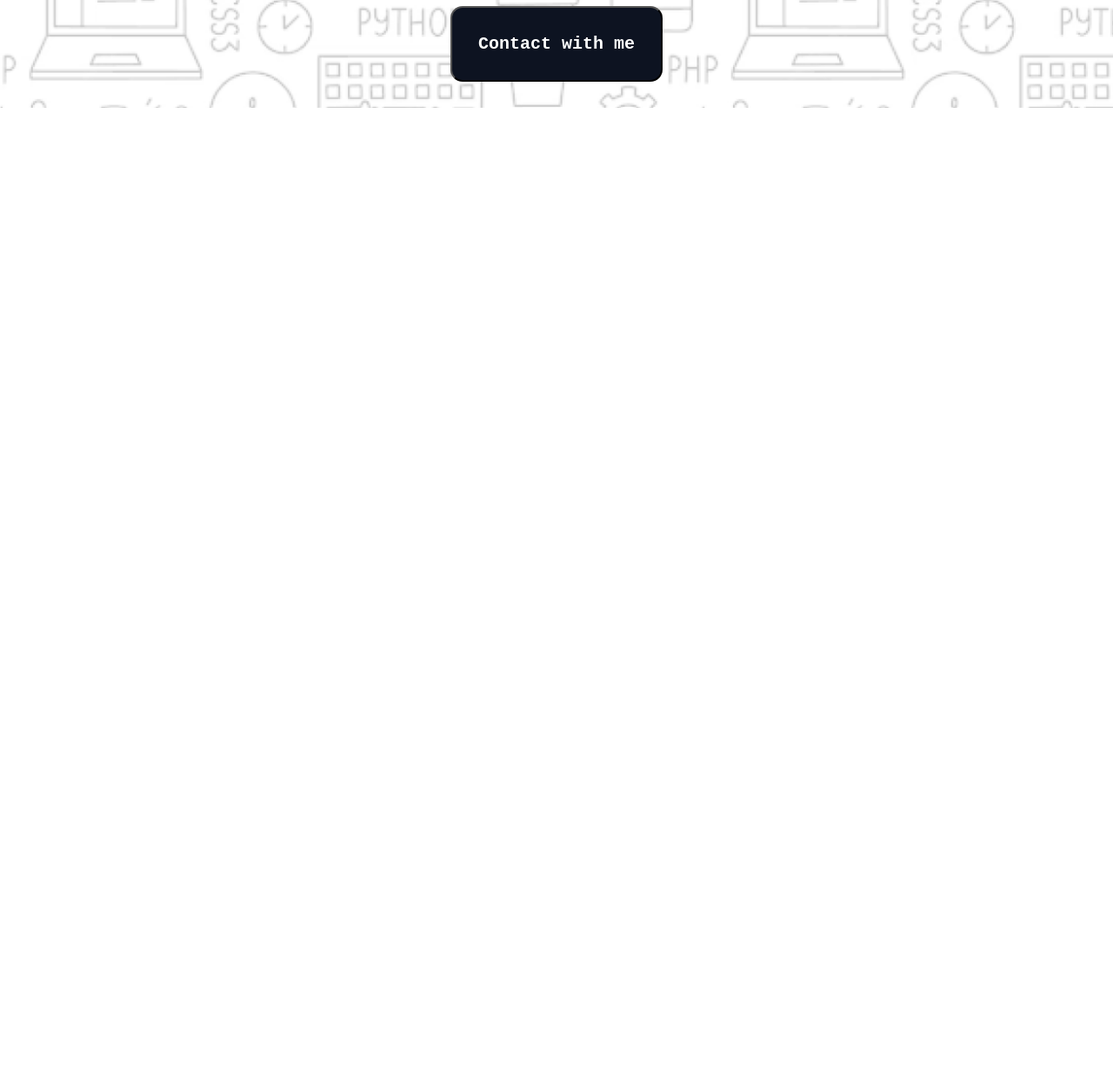
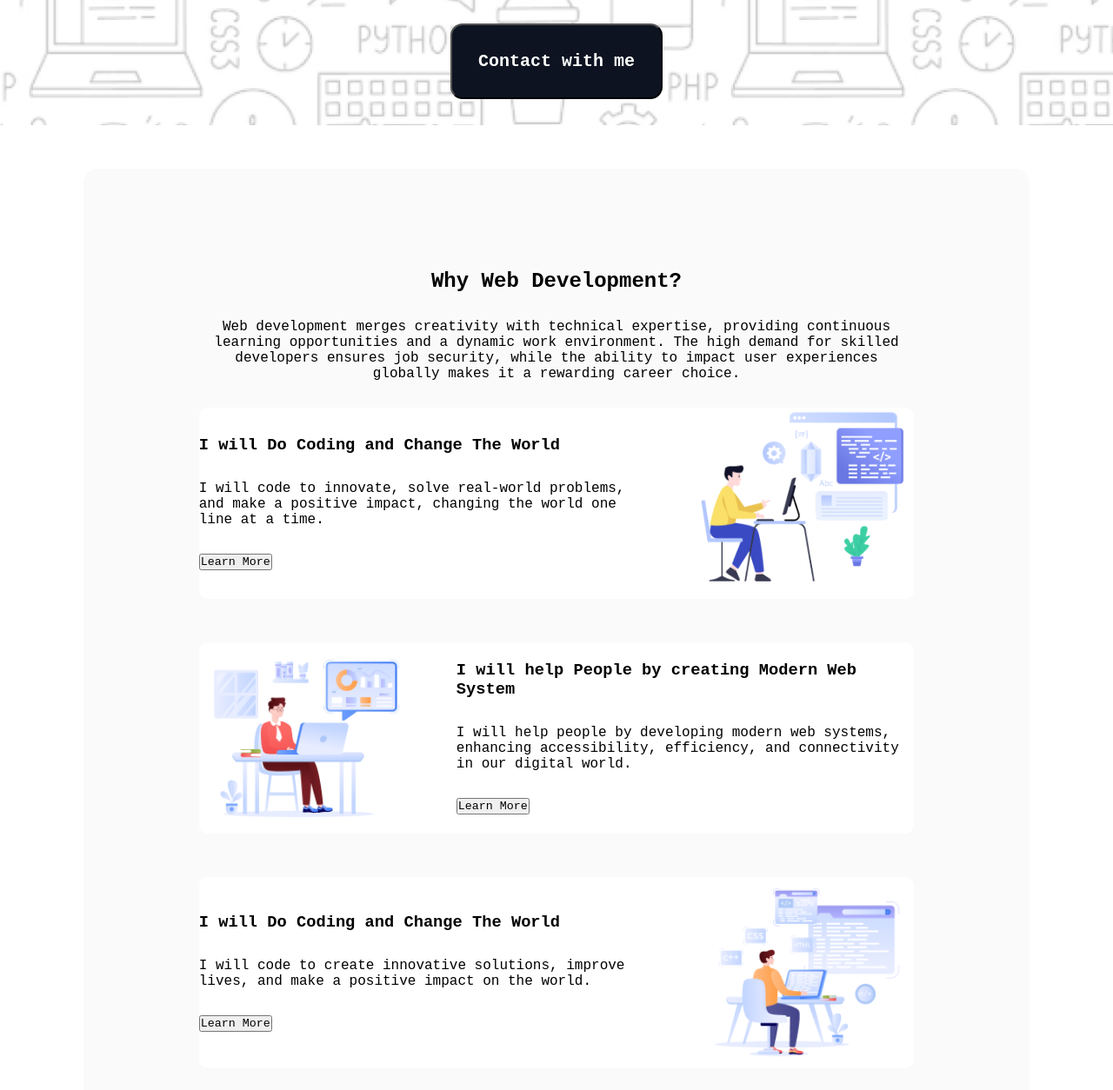
Before and after one commit to farukalways/one_assignment, a plain HTML site: page index.html in a window 1280 px wide. Shown: the part 738-1992 px from the top of the page at 87% size. Before the commit the page ends 862 px from the top, so only its background shows below. Drawn offline with Linux system fonts and the light colour scheme; a web font is replaced by a local one.

Commit message:
add second section

```diff
--- a/index.html
+++ b/index.html
@@ -20,7 +20,6 @@
          </div>
       </nav>
    </header>
-
    <main>
          <!--====== start frist section area =======-->
        <section id="Frist_section">
@@ -28,7 +27,42 @@
             <img src="img/Group.png" alt="" class="frist_section_img">
             <h1 class="frist_section_heading">"In the near future, I hope to become a Developer."</h1>
             <p class="frist_section_discribstion">I aspire to become a Developer soon. I am excited about the opportunity to create innovative software solutions, solve complex problems, and continuously learn new technologies. My goal is to contribute to impactful projects and enhance my skills in coding and software development.</p>
-            <button>Contact with me</button>
+            <button class="Frist_section_btn">Contact with me</button>
+          </div>
+       </section>
+       <!--======- start second section -======-->
+       <section id="second_section">
+          <div class="second_container">
+            <h2 class=" margin_buttom">Why Web Development?</h2>
+            <p class="margin_buttom">Web development merges creativity with technical expertise, providing continuous learning opportunities and a dynamic work environment. The high demand for skilled developers ensures job security, while the ability to impact user experiences globally makes it a rewarding career choice.</p>
+             <div class="second_child_main_container">
+               <div class="second_child_container">
+                    <div class="second_child_discribtion ">
+                     <h3 class="margin_buttom">I will Do Coding and Change The World</h3>
+                     <p class="margin_buttom">I will code to innovate, solve real-world problems, and make a positive impact, changing the world one line at a time.</p>
+                     <button class="">Learn More</button>
+                     </div>
+                     <img  src="img/Layer_1.png" alt="" class="second_child_img">
+               </div>
+
+             <div class="second_child_container ">
+               <img src="img/Group 3.png" alt="" class="second_child_img">
+                <div class="second_child_discribtion">
+                  <h3 class="margin_buttom">I will help People by creating Modern Web System</h3>
+                  <p class="margin_buttom">I will help people by developing modern web systems, enhancing accessibility, efficiency, and connectivity in our digital world.</p>
+                  <button class="">Learn More</button>
+                  </div>
+
+             </div>
+
+             <div class="second_child_container ">
+               <div class="second_child_discribtion">
+                  <h3 class="margin_buttom">I will Do Coding and Change The World</h3>
+                  <p class="margin_buttom">I will code to create innovative solutions, improve lives, and make a positive impact on the world.</p>
+                  <button class="">Learn More</button>
+                  </div>
+                  <img src="img/Group 4.png" alt="" class="second_child_img">
+             </div>
           </div>
        </section>
    </main>
--- a/style.css
+++ b/style.css
@@ -9,6 +9,9 @@
     color: rgb(13, 19, 33);
     text-decoration: none;
     padding: 20px 28px;
+  }
+  .margin_buttom{
+    margin-bottom: 30px;
   }
   /*===- navber -=== */
 .nav_container{
@@ -41,19 +44,49 @@
   background-position: center;
   background-repeat: no-repeat;
   text-align: center;
+  margin: 50px 0;
 }
 .frist_section_area {
   width: 70%;
   margin: 0 auto;
 }
-.frist_section_area img, h1, p, button {
+.frist_section_area .frist_section_img, .frist_section_heading, .frist_section_discribstion, .Frist_section_btn {
   padding: 30px;
   margin-bottom: 30px;
 }
- button{
+.Frist_section_btn{
 color: rgb(255, 255, 255);
 font-size: 20px;
 font-weight: 600;
 border-radius: 14px;
 background: rgb(13, 19, 33);
  }
+           /*======- start second section -============ */
+ #second_section{
+  width: 85%;
+  height: auto;
+  margin: 0 auto;
+  padding: 80px 97px;
+  text-align: center;
+  border-radius: 16px;
+  background: rgba(13, 19, 33, 0.02);
+ }
+  .second_container{
+    padding: 4%;
+  }
+ .second_child_container{
+  margin-bottom:50px ;
+  background-color: #fff;
+  border-radius: 10px;
+  display: flex;
+  justify-content: space-between;
+  align-items: center;
+  height: 220px;
+ }
+ .second_child_discribtion{
+  width: 64%;
+  text-align: left;
+ }
+ .second_child_img{
+  width: 30%;
+ }
```
